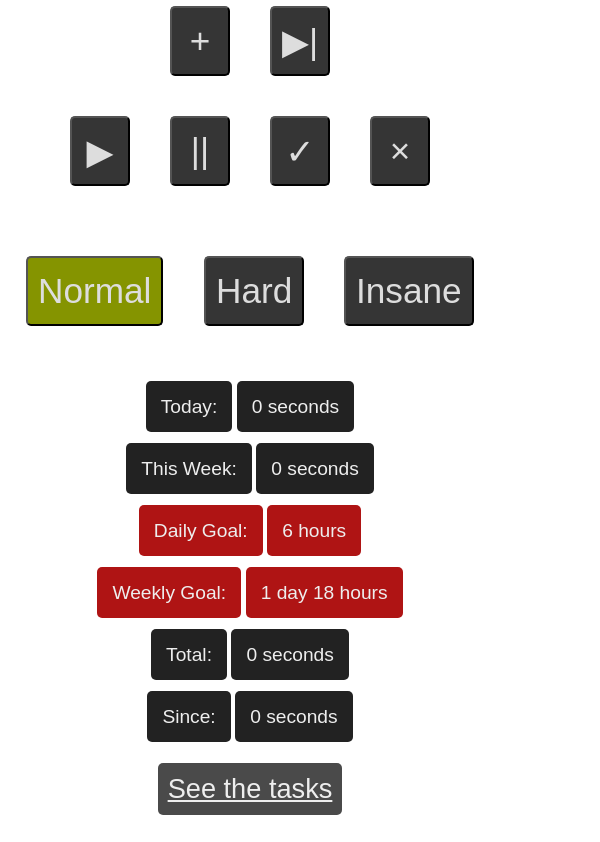
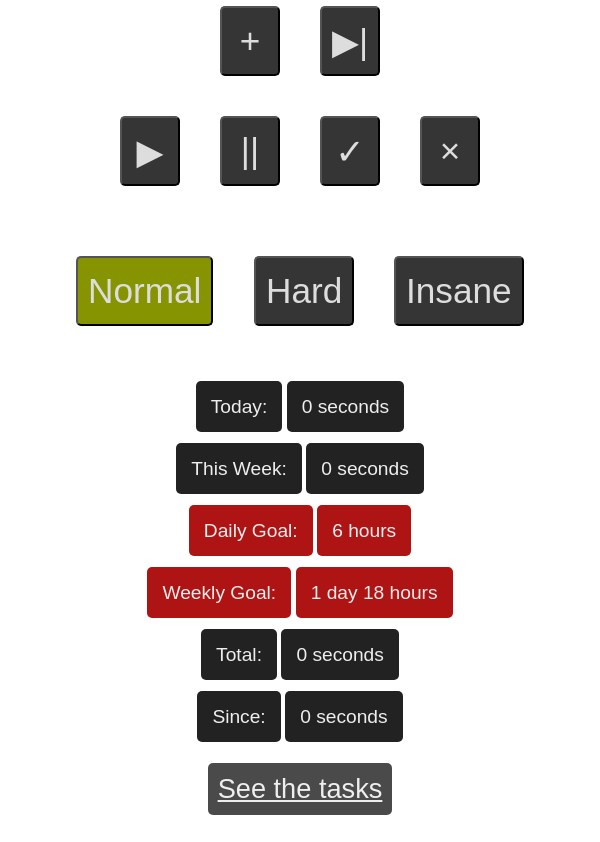
Before and after one commit to ertankara/track-productivity, a browser extension: page popup.html in a window 400 px wide. Shown: the part 426-1268 px from the top of the page, 600 px wide, since content can reach past the window. Drawn offline with Linux system fonts and the light colour scheme.

Commit message:
Some items overflow in the firefox

```diff
--- a/src/styles/style.css
+++ b/src/styles/style.css
@@ -99,8 +99,8 @@ html * {
 
 body {
   min-height: 800px;
-  max-width: 550px;
-  width: 500px;
+  min-width: 500px;
+  width: 600px;
   margin-right: auto;
   margin-left: auto;
   overflow: scroll;
```
